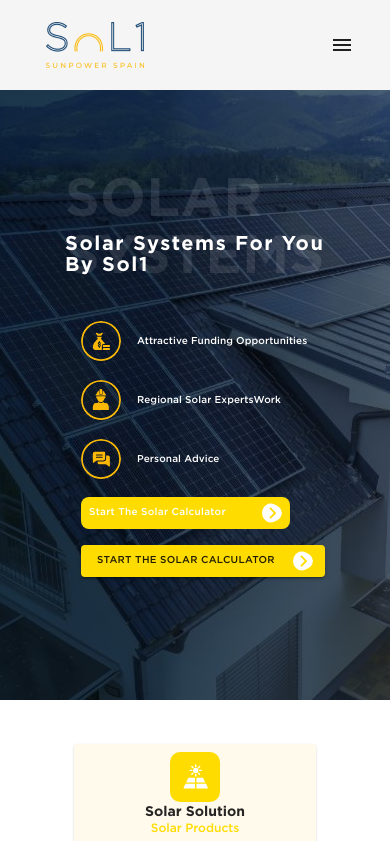
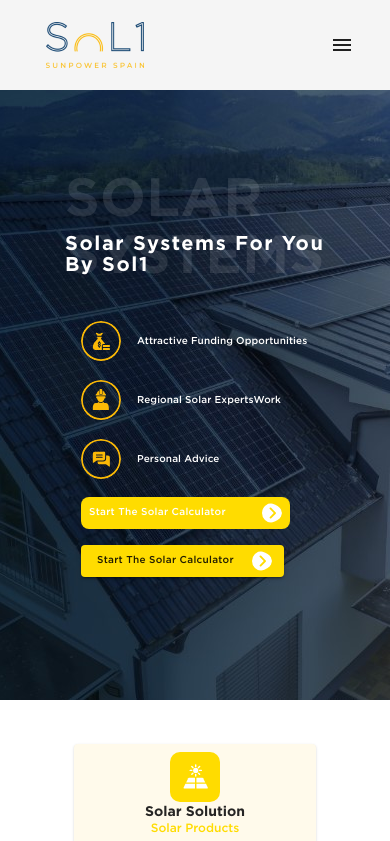
Before and after one commit to Nayeemr45/solar, a React (Create React App) app: page / in a window 390 px wide. Shown: the top 841 px of the page. Built offline with nearby package versions, Linux system fonts and the light colour scheme.

Commit message:
Update Section1.css

```diff
--- a/src/Assets/Css/Section1.css
+++ b/src/Assets/Css/Section1.css
@@ -122,6 +122,7 @@
     background-color: var(--button-color) !important;
     font-size: 10px !important;
     font-family: 'Gotham-Medium' !important;
+    text-transform: none !important;
   }
   .new-button{
     background-color: var(--button-color) !important;
```
